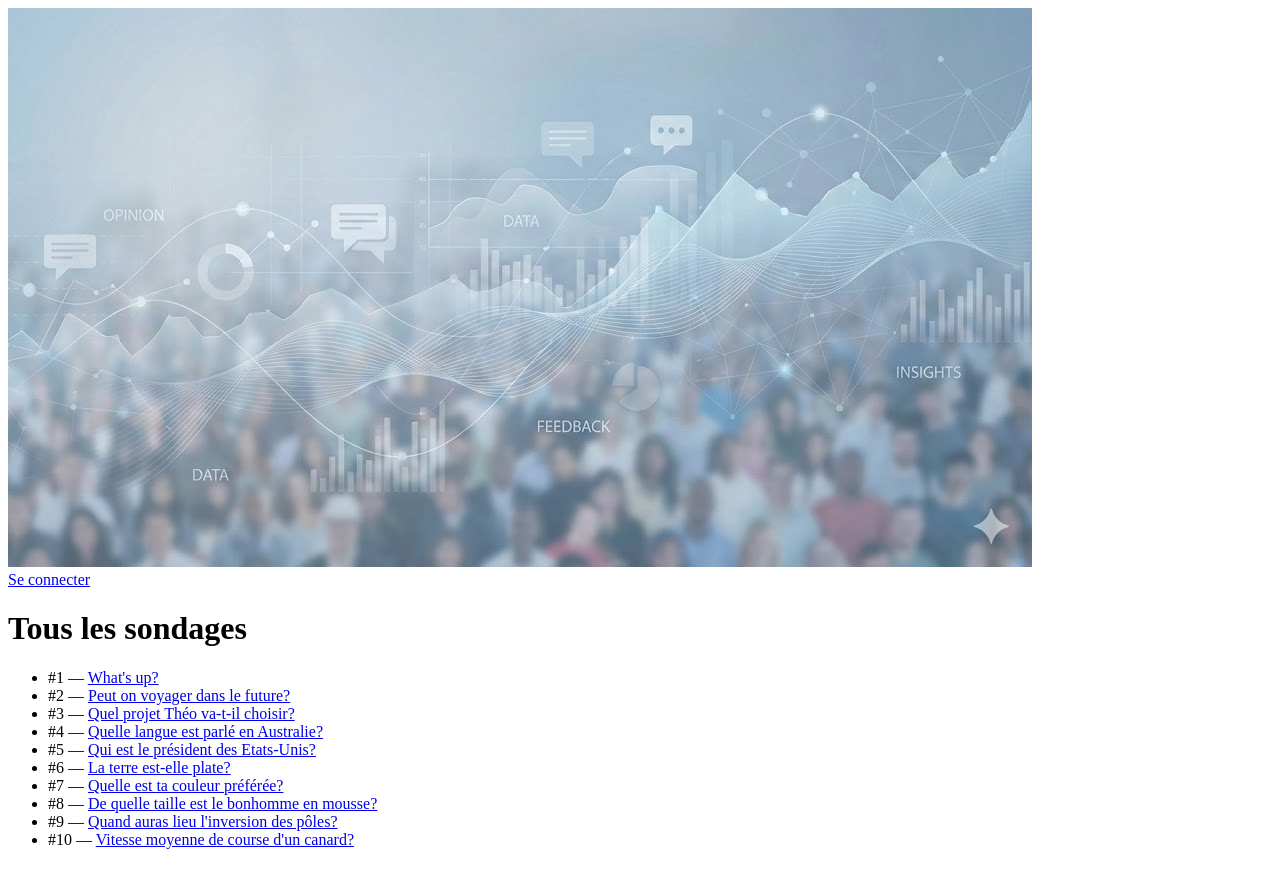
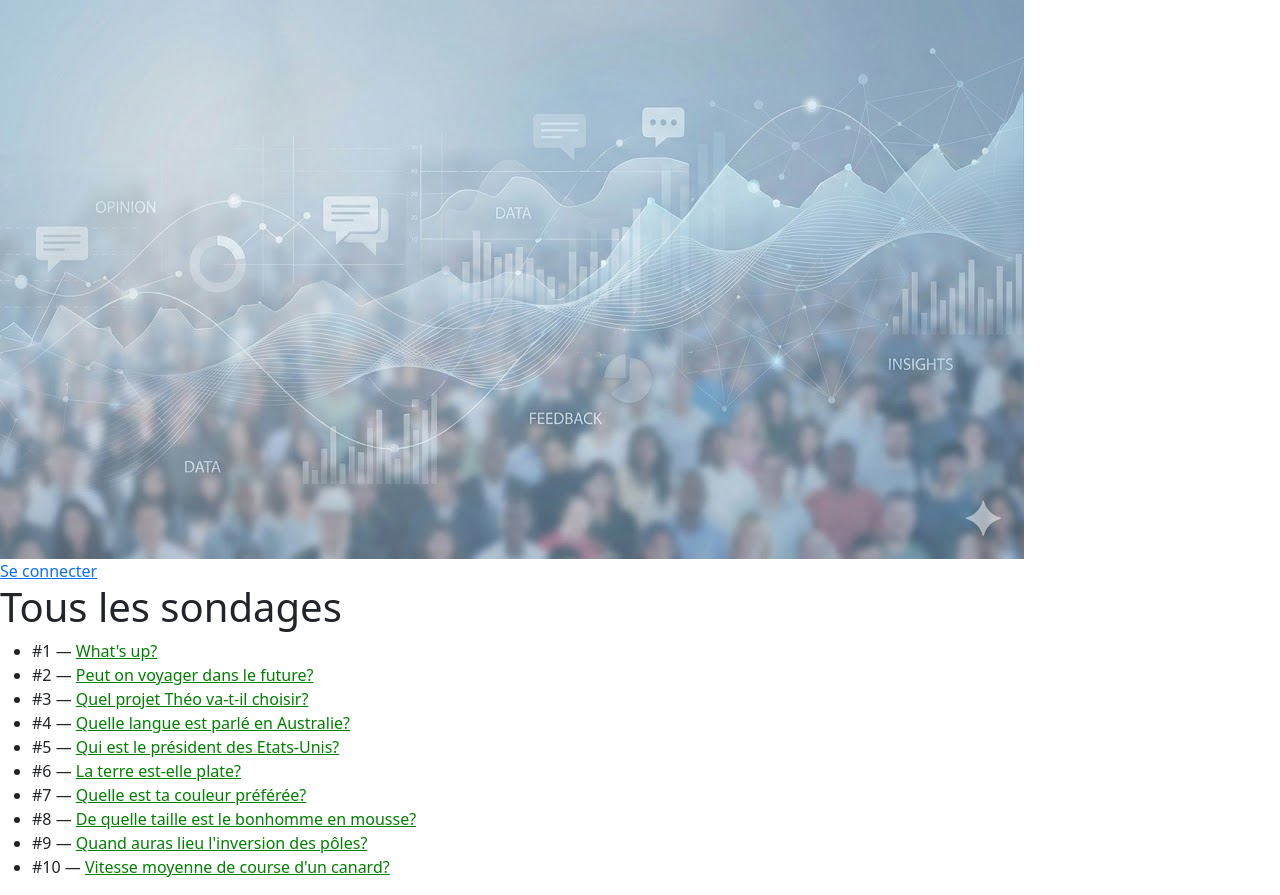
Before and after one commit to john7440/Django-mysite, a Django app: page /polls/all/ in a window 1280 px wide. Before the commit the page ends 849 px from the top, so only its background shows below. Run offline with Django 5.2, Linux system fonts and the light colour scheme; data comes from the database, SQL or seed files in the repository.

Commit message:
ajout de bootsrap au projet

```diff
--- a/templates/base.html
+++ b/templates/base.html
@@ -3,7 +3,10 @@
 <html lang="fr">
 <head>
     <meta charset="UTF-8">
+    <meta name="viewport" content="width=device-width, initial-scale=1">
     <title>{% block title %}Mon site de sondages{% endblock %}</title>
+    <link href="https://cdn.jsdelivr.net/npm/bootstrap@5.3.0/dist/css/bootstrap.min.css" rel="stylesheet">
+    <link rel="stylesheet" href="{% static 'polls/css/style.css' %}">
 </head>
 <body>
 
@@ -28,6 +31,6 @@
         {% block main %}
         {% endblock %}
     </main>
-
+    <script src="https://cdn.jsdelivr.net/npm/bootstrap@5.3.0/dist/js/bootstrap.bundle.min.js"></script>
 </body>
 </html>
```
Also changed, not shown: polls/static/polls/css/style.css (renamed from polls/static/polls/style.css).
